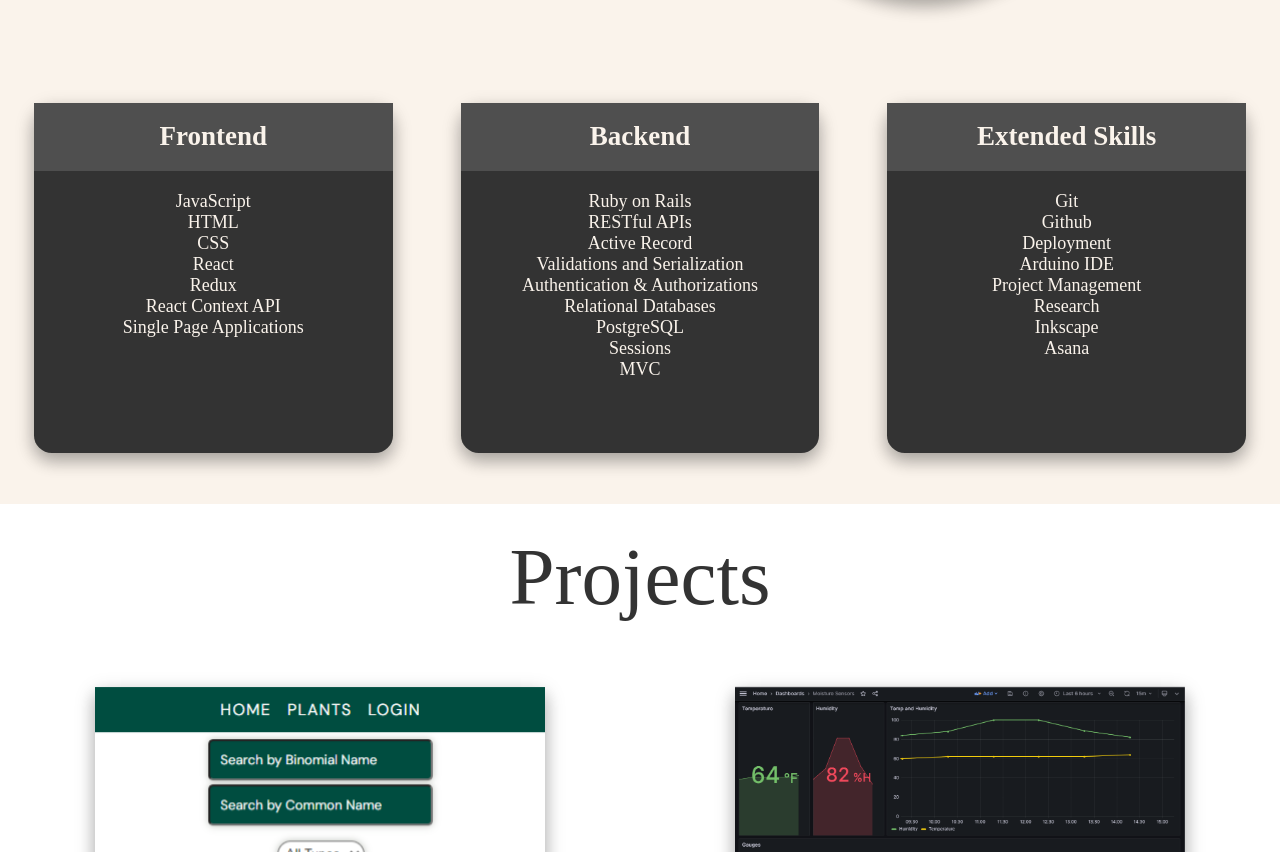
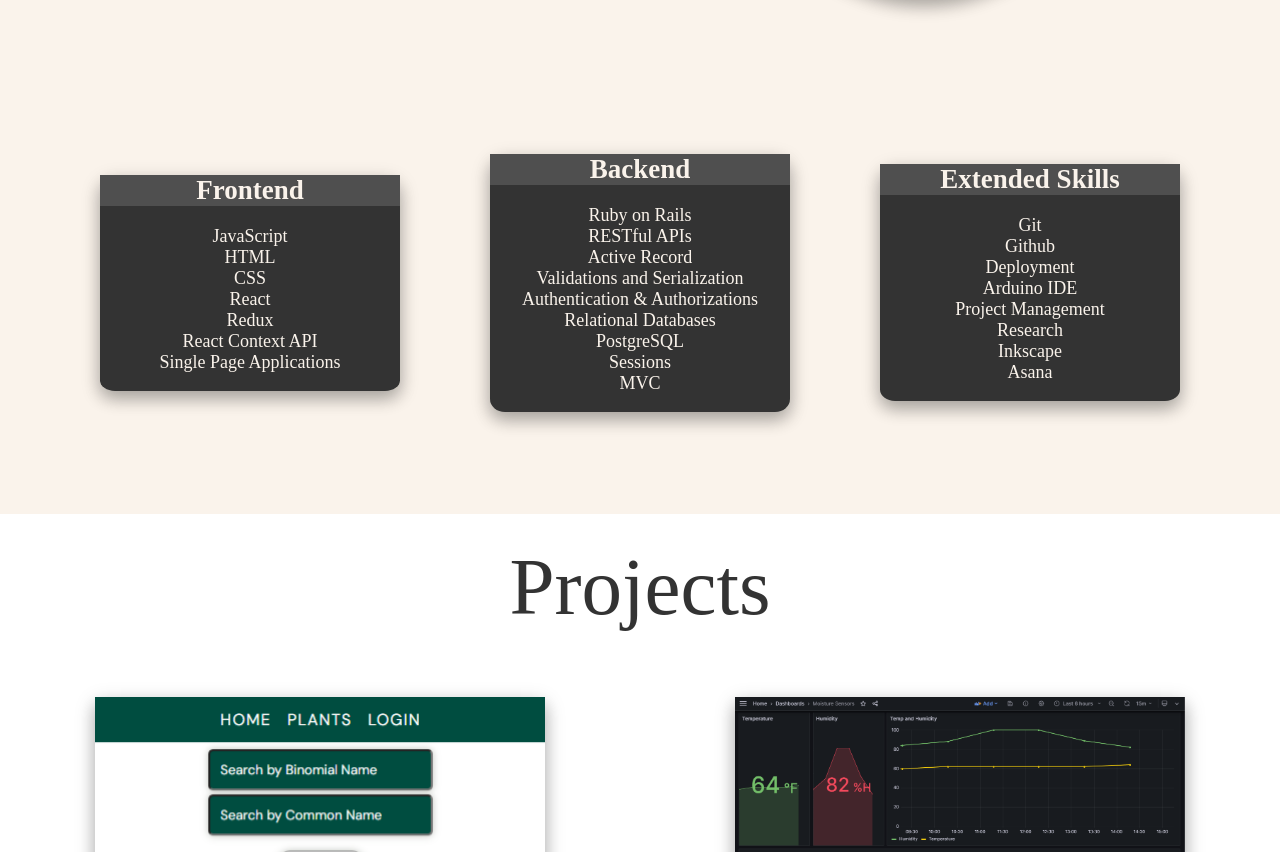
Before and after one commit to cody-barker/react-portfolio-website, a React (Create React App) app: page / in a window 1280 px wide. Shown: the part 1298-2150 px from the top of the page. Built offline with nearby package versions, Linux system fonts and the light colour scheme.

Commit message:
use gap and fix widths on skills

```diff
--- a/src/components/Skills.js
+++ b/src/components/Skills.js
@@ -2,6 +2,7 @@
 function Skills() {
   return(
     <section id="skills-container" className="skills-container">
+      <div className="skill-cards-container">
         <div className="skills-card">
           <div className="skills-title-container">
             <h2 className="skill-title">Frontend</h2>
@@ -47,6 +48,7 @@ function Skills() {
             <li>Asana</li>
           </ul>
         </div>
+      </div>
     </section>
   )
 }
--- a/src/styles/App.css
+++ b/src/styles/App.css
@@ -72,10 +72,8 @@
 
   #skills-container .skills-card {
     min-width: 75%;
-    min-height: 400px;
     margin-bottom: 2em;
     border-radius: 0;
-    min-height: 400px
   }
 
   .skills-card li {
@@ -311,10 +309,18 @@ section {
   background-color: rgb(250, 243, 235);
   height: auto;
   padding: 4% 0 4% 0;
+}
+
+.skill-cards-container {
+  background-color: rgb(250, 243, 235);
+  padding: 4% 0 4% 0;
   display: flex;
   justify-content: space-around;
   align-items: center;
+  max-width: 90%;
   flex-wrap: wrap;
+  margin: 0 auto;
+  gap: 1em;
 }
 
 .skill-title {
@@ -332,8 +338,8 @@ section {
 }
 
 .skills-card {
-  height: 350px;
-  width: 28%;
+  /* width: 28%; */
+  min-width: 300px;
   color: rgb(250, 243, 235);
   background-color:  #333;
   display: flex;
@@ -342,7 +348,6 @@ section {
   align-items: center;
   border-radius: 5%;
   box-shadow: 0 8px 16px 0 rgba(0,0,0,0.2), 0 6px 20px 0 rgba(0,0,0,0.19);
-
 }
 
 .skills-card ul {
```
Lines whose indentation alone changed are shown as unchanged.
